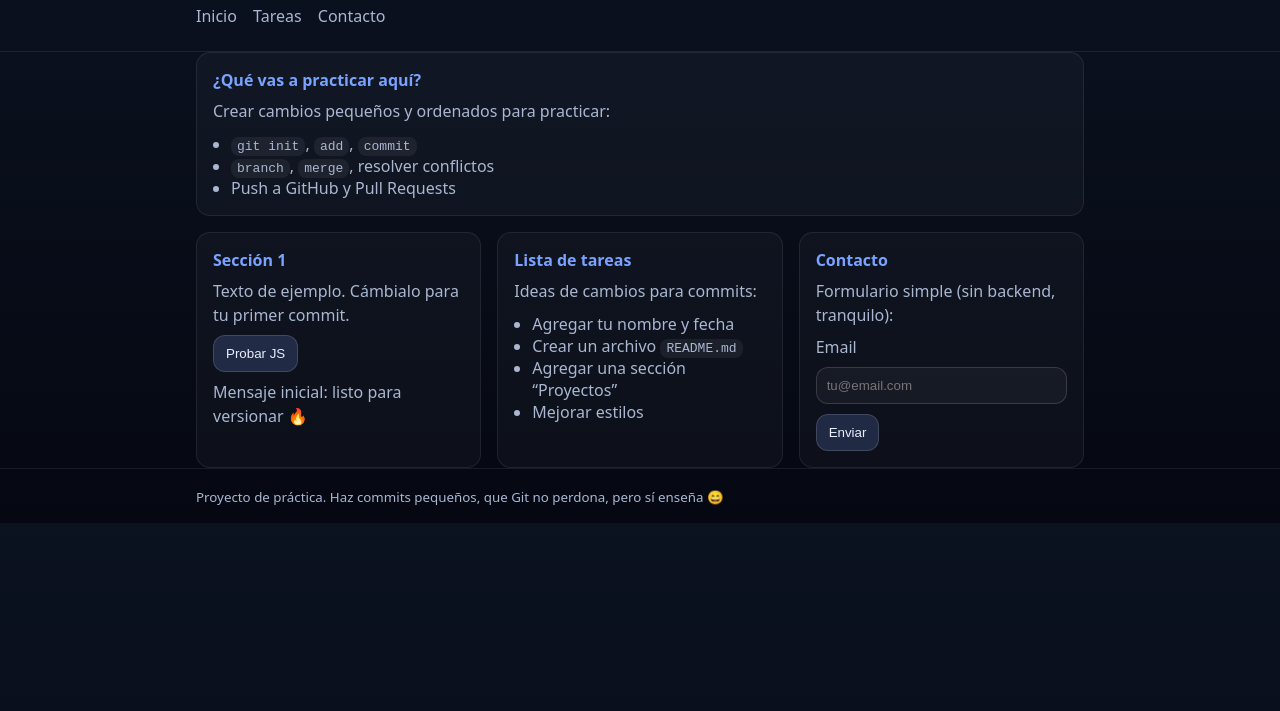
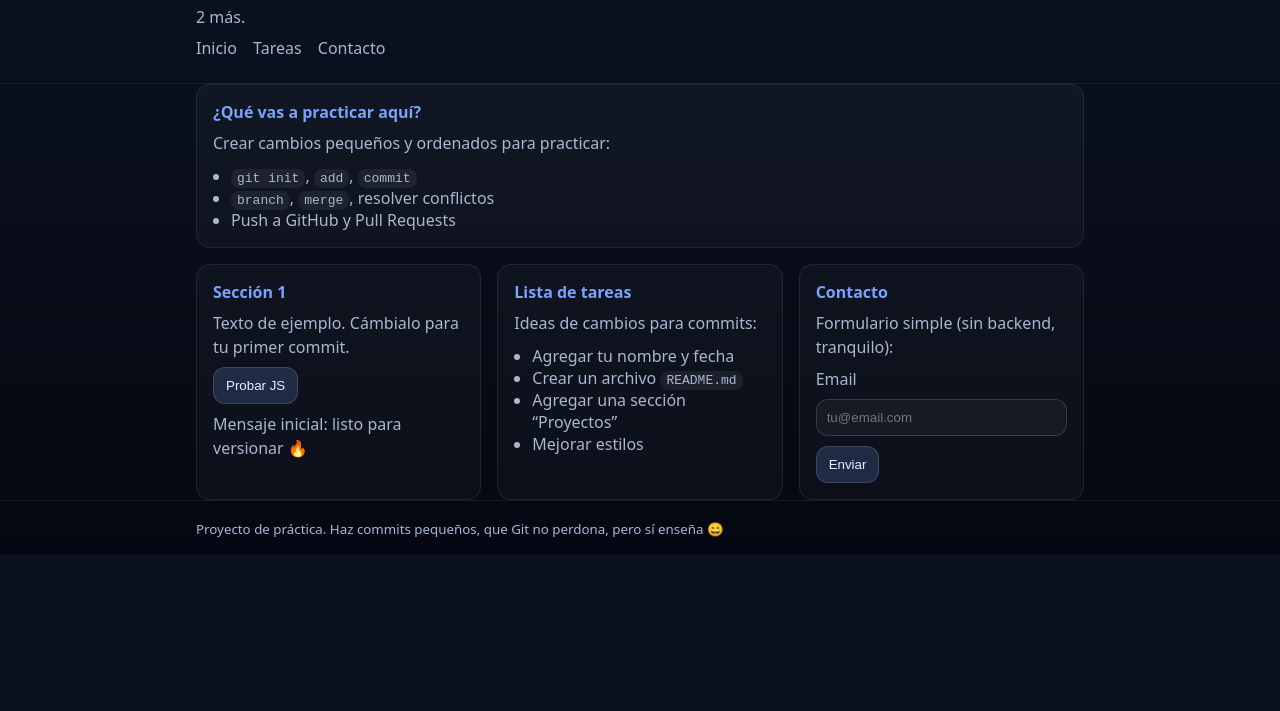
Before and after one commit to AlexQuispePillaca/PracticaGIT, a plain HTML site: page index.html in a window 1280 px wide. Shown: the part 89-800 px from the top of the page. Drawn offline with Linux system fonts and the light colour scheme.

Commit message:
Initial commit

```diff
--- a/index.html
+++ b/index.html
@@ -48,6 +48,7 @@
     <div class="wrap">
       <h1>Práctica Git / GitHub</h1>
       <p>Un mini sitio para hacer commits, branches, merges y PRs sin sufrir (mucho).</p>
+      <p>2 más.</p>
       <nav>
         <a href="#inicio">Inicio</a>
         <a href="#tareas">Tareas</a>
```
